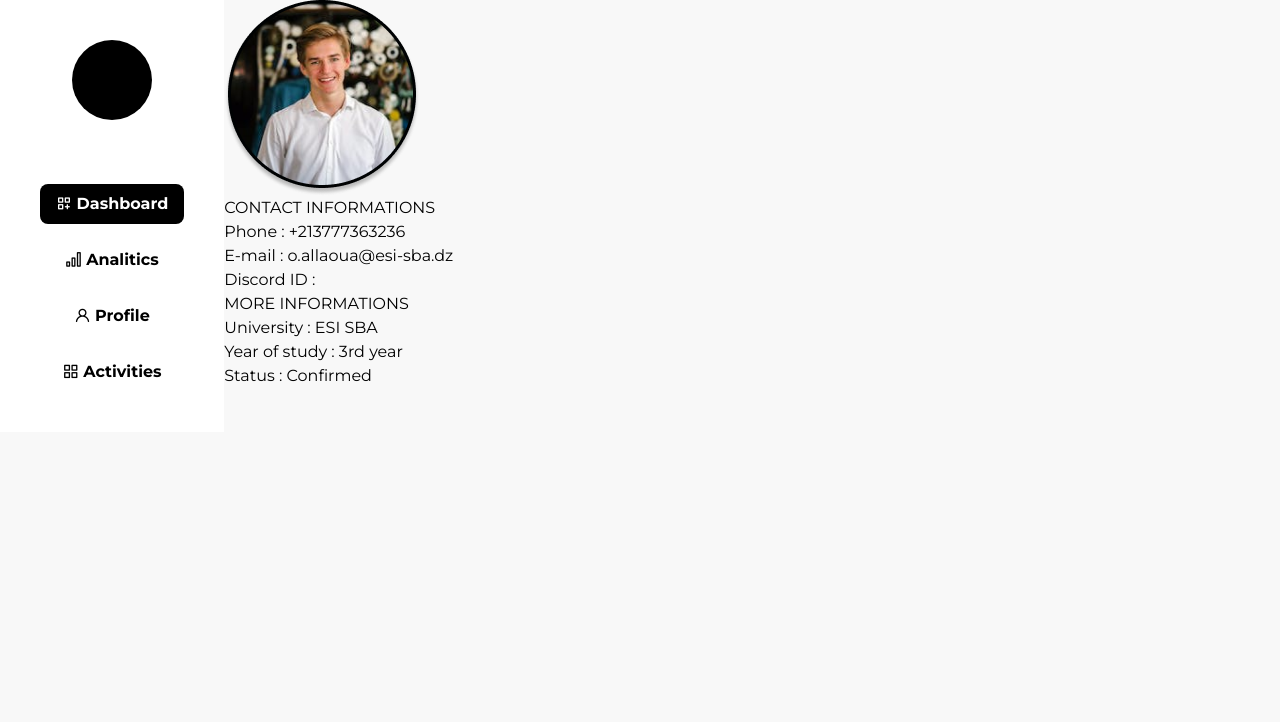
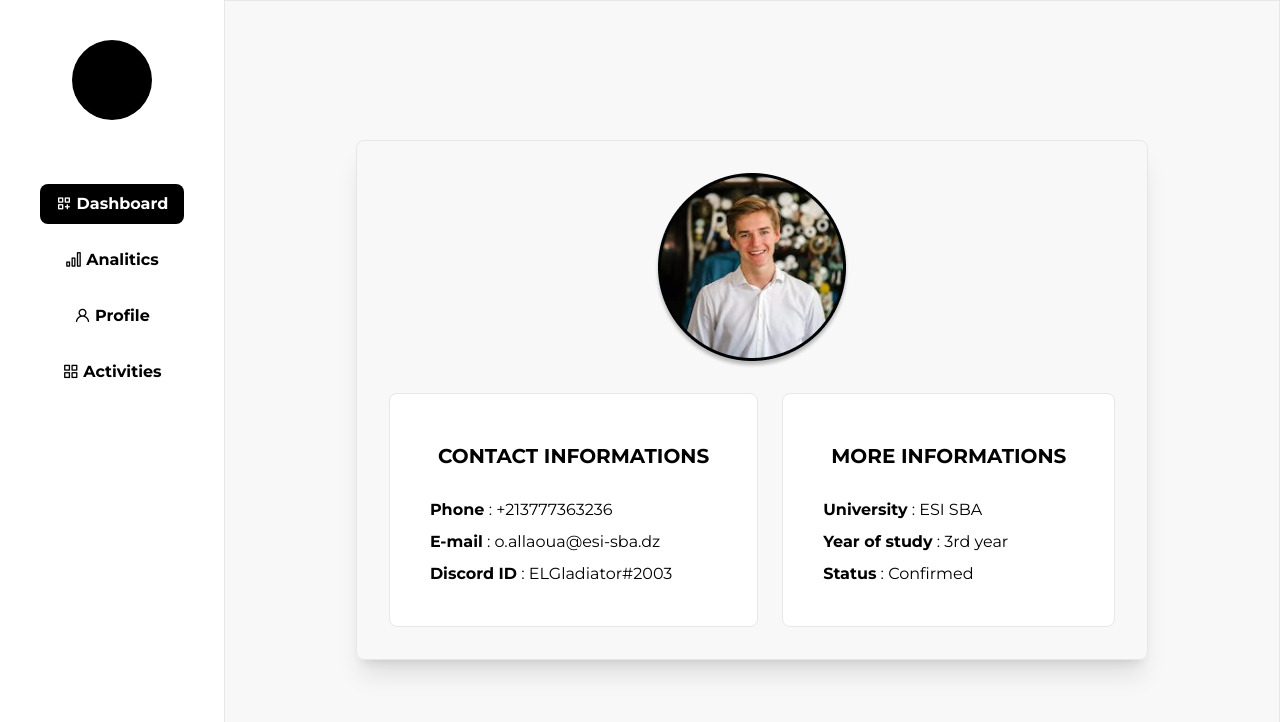
Before and after one commit to ouaelesi/GAMMP_front_team8_codeIT-, a React (Vite) app: page /profile in a window 1280 px wide. Shown: the top 722 px of the page. Built offline with nearby package versions, Linux system fonts and the light colour scheme.

Commit message:
added and completed the profile page

```diff
--- a/src/pages/ProfilePage/index.jsx
+++ b/src/pages/ProfilePage/index.jsx
@@ -3,35 +3,43 @@ import ProfileImg from "../../assets/profile.png"
 
 const ProfilePage = () => {
     return (
-        <div className="flex flex-col gap-4">
-            <div>
-                <div>
+        <div className="flex flex-col gap-4 h-screen items-center justify-center p-6 border">
+            <div className='p-8 rounded-lg shadow-xl border'>
+                <div className='flex flex-col gap-6'>
+                    <div className='flex items-center justify-center'>
                         <div>
                             <img src={ProfileImg} alt="#" />
                         </div>
                     </div>
-                <div>
-                    <h4>CONTACT INFORMATIONS</h4>
-                    <div>
-                        Phone : +213777363236
+                    <div className='flex gap-6'>
+                        <div className='bg-white border rounded-lg p-10 transition hover:shadow-lg'>
+                            <h4 className='text-xl font-bold p-2'>CONTACT INFORMATIONS</h4>
+                            <div className='mt-5'>
+                                <div className='mt-2'>
+                                    <span className='font-bold'>Phone</span> : +213777363236
                                 </div>
-                    <div>
-                        E-mail : o.allaoua@esi-sba.dz
+                                <div className='mt-2'>
+                                    <span className='font-bold'>E-mail</span> : o.allaoua@esi-sba.dz
                                 </div>
-                    <div>
-                        Discord ID :
+                                <div className='mt-2'>
+                                    <span className='font-bold'>Discord ID</span> : ELGladiator#2003
                                 </div>
                             </div>
-                <div>
-                    <h4>MORE INFORMATIONS</h4>
-                    <div>
-                        University : ESI SBA
                         </div>
-                    <div>
-                        Year of study : 3rd year
+                        <div className='bg-white border rounded-lg p-10 transition hover:shadow-lg'>
+                            <h4 className='text-xl font-bold p-2'>MORE INFORMATIONS</h4>
+                            <div className='mt-5'>
+                                <div className='mt-2'>
+                                    <span className='font-bold'>University</span> : ESI SBA
                                 </div>
-                    <div>
-                        Status : Confirmed
+                                <div className='mt-2'>
+                                    <span className='font-bold'>Year of study</span> : 3rd year
+                                </div>
+                                <div className='mt-2'>
+                                    <span className='font-bold'>Status</span> : Confirmed
+                                </div>
+                            </div>
+                        </div>
                     </div>
                 </div>
             </div>
```
Lines whose indentation alone changed are shown as unchanged.
